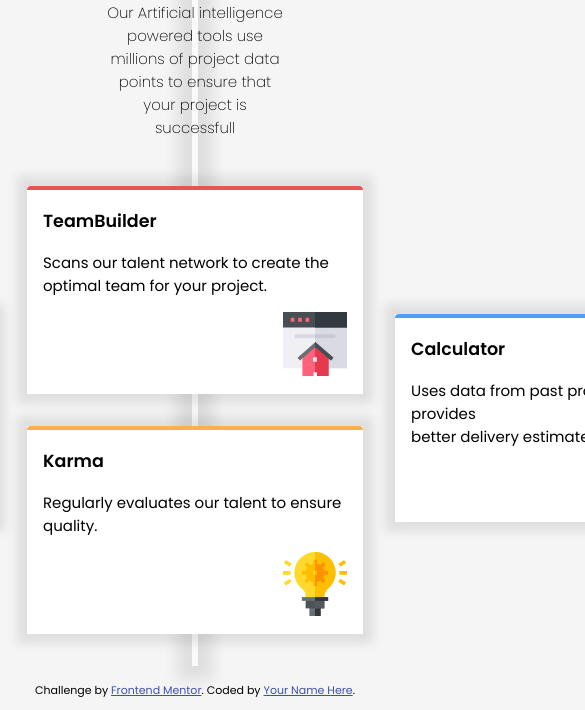
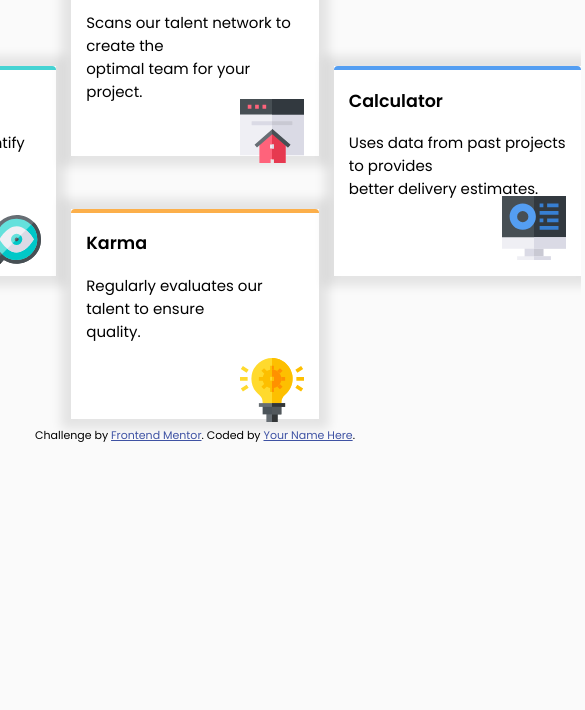
Before and after one commit to swethalakshmi22/four-card-feature-section, a plain HTML site: page index.html in a window 390 px wide. Shown: the part 303-1013 px from the top of the page, 585 px wide, since content can reach past the window. After the commit the page ends 844 px from the top, so only its background shows below. Drawn offline with Linux system fonts and the light colour scheme.

Commit message:
Add files via upload

```diff
--- a/style.css
+++ b/style.css
@@ -1,19 +1,18 @@
-body {
+body, html {
    margin: 0;
    padding: 0;
    box-sizing: border-box;
-   font: 15px 'Poppins',sans-serif;
-   background-color: whitesmoke;
+   font: 15px 'Poppins', sans-serif;
+   background-color: hsl(0, 0%, 98%);
 }
 
 .container {
    max-width: 1440px;
-   margin: 2rem 12rem 1rem 12rem;
+   margin: 0 auto;
    display: flex;
    flex-direction: column;
    align-items: center;
    background-color: hsl(0, 0%, 98%);
-   box-shadow: 0 0 15px 15px rgba(0, 0, 0, 0.089);
 }
 
 .top-text {
@@ -23,7 +22,7 @@ body {
    margin-top: 2rem;
 }
 
-.light { font-weight: 200;}
+.light { font-weight: 100;}
 
 .top-text h1 {
    margin-top: 0;
@@ -32,7 +31,10 @@ body {
 
 .top-text p { text-align: center; }
 
-img { float: right; }
+img {
+   float: right;
+   margin-left: -0.5rem;
+   margin-bottom: -0.5rem }
 
 .grid1 { display: flex; }
 
@@ -42,8 +44,8 @@ img { float: right; }
 }
 
 .size {
-   width: 21rem;
-   height: 13rem;
+   width: 22rem;
+   height: 13.5rem;
 }
 
 .shadow { box-shadow: 0 0 10px 10px rgba(0, 0, 0, 0.089); }
@@ -81,6 +83,58 @@ img { float: right; }
 
 #orange { border-top: 4px solid hsl(34, 97%, 64%); }
 
+@media (max-width: 800px) {
+
+   .teambuilder img, .calculator img { margin-top: -1.3rem; }
+
+   .size {
+      width: 16.5rem;
+      height: 14rem;
+   }
+
+   .container { max-width: 800px; }
+
+   .text { padding: 0 1rem; }
+
+   .supervisor {
+      margin-right: 1rem;
+      margin-top: 10rem;
+   }
+
+   .teambuilder{ margin-bottom: 3.5rem; }
+
+   .calculator { margin-left: 1rem;
+      margin-top: 10rem; }
+
+   .karma {margin-bottom: -0.2rem;}
+}
+
 @media (max-width: 375px) {
 
+   .grid1 {
+      display: block;
+      padding-left: 2rem;
+   }
+
+   .supervisor { margin-bottom: 1.5rem; }
+
+   .teambuilder { margin-bottom: 1.5rem; }
+
+   .karma {
+      margin-bottom: 1.5rem;
+      padding-bottom: 1.5rem;
+   }
+
+   .calculator {
+      margin: 0;
+      margin-bottom: 2.5rem;
+   }
+
+   .container { width: 375px;}
+
+   .top-text { margin-bottom: -7rem;}
+
+   .top-text h1 { padding: 0 0.3rem;}
+
+   .top-text p { padding: 0 0.7rem; }
 }
```
